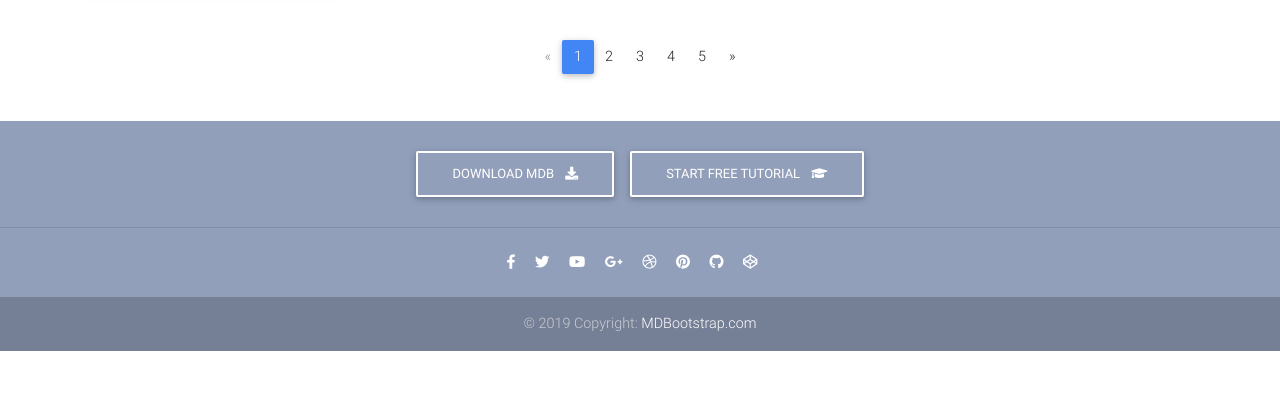
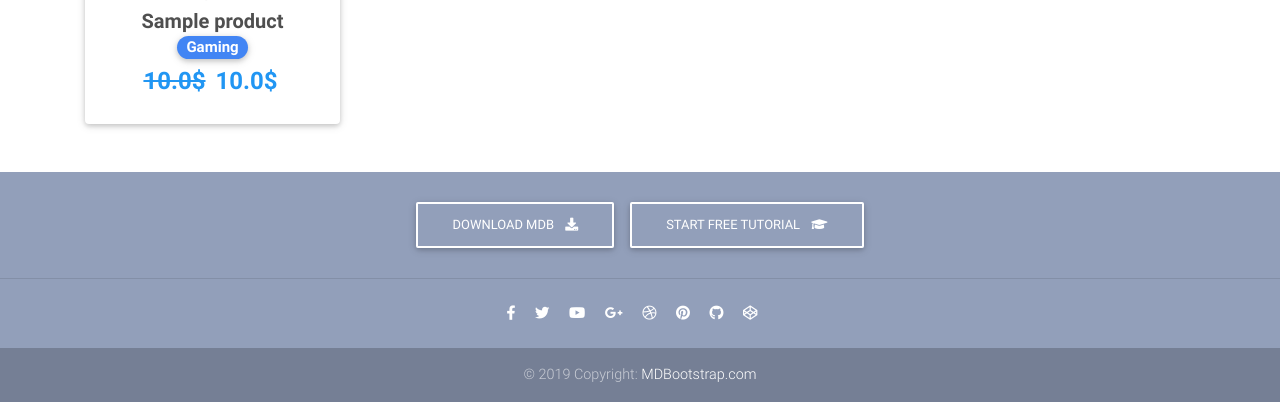
Before and after one commit to ImadTel/App, a Django app: page /ecommerce/ in a window 1280 px wide. Shown: the part 968-1370 px from the top of the page. Before the commit the page ends 1319 px from the top, so only its background shows below. Run offline with Django 3.2, Linux system fonts and the light colour scheme; a user stored in the database is signed in; tables that the repository leaves empty hold one stand-in row (values such as "Sample post"); one stand-in notice (Sample message) is shown; some libraries are stand-ins or nearby versions.

Commit message:
some changes

```diff
--- a/ecommerce/models.py
+++ b/ecommerce/models.py
@@ -66,8 +66,12 @@
         prods = self.get_linked_products()
         total=0
         for prod in prods:
-            total += prod.product.price * prod.quantity
+            if not prod.product.discout_price:
+                total += prod.product.price * prod.quantity
+            else:
+                total += prod.product.discout_price * prod.quantity
         return total
+
 
 class OrderProduct(models.Model):
     product = models.ForeignKey(Product,on_delete=models.CASCADE)
--- /dev/null
+++ b/ecommerce/templatetags/cart_template_tags.py
@@ -0,0 +1,13 @@
+from  django import template
+from ecommerce.models import Order,OrderProduct
+
+register = template.Library()
+
+@register.filter
+def cart_items_count(user):
+    if user.is_authenticated:
+        ord = Order.objects.filter(user=user,ordered=False)
+        if ord.exists():
+            return OrderProduct.objects.filter(order=ord[0]).count()
+
+        return 0
--- a/ecommerce/urls.py
+++ b/ecommerce/urls.py
@@ -11,4 +11,5 @@
         path('add_to_cart/<slug>', add_to_cart, name="add_to_cart"),
         path('remove_from_cart/<slug>',remove_from_cart,name='remove_from_cart'),
         path('cart/',cart_view,name='cart_view'),
+
     ]
--- a/ecommerce/views.py
+++ b/ecommerce/views.py
@@ -31,15 +31,15 @@
    return render(request,"checkout-page.html")
 
 
-class productView(ListView):
-    model = Product
-    template_name = "home-page.html"
+#class productView(ListView):
+#   model = Product
+#  template_name = "home-page.html"
 
 
 class productView(ListView):
     model = Product
     template_name = "home-page.html"
-
+    paginate_by = 2
     def get_context_data(self,**kwargs):
         context = super().get_context_data(**kwargs)
         context['productsNumber'] = 0
@@ -75,6 +75,13 @@
 def add_to_cart(request,slug):
     if    request.POST.get('quantity')==None:
         return redirect("ecommerce:productDetail",slug=slug)
+
+
+    if int(request.POST.get('quantity'))<0:
+        messages.add_message(request,messages.WARNING,"quantity should ne greater than 0")
+        return redirect("ecommerce:productDetail",slug=slug)
+
+
     if request.user.is_authenticated:
         product=get_object_or_404(Product,slug=slug)
         user_order=Order.objects.get_or_create(user=request.user,ordered=False,defaults={'orderedDate':timezone.now(), })
@@ -129,16 +136,19 @@
 def cart_view(request):
     context = {}
     if request.user.is_authenticated:
-        order= Order.objects.get(user=request.user,ordered=False)
-        if order!= None:
+        print (request.user)
+        order= Order.objects.filter(user=request.user,ordered=False)
+        if order.exists():
+            print ('hi')
 
-
-            context['objects']=order.get_linked_products()
+            context['objects']=order[0].get_linked_products()
             context['productsNumber']=context['objects'].count()
-            context['total']=order.get_total_coast()
+            context['total']=order[0].get_total_coast()
             return render(request,"cart.html",context)
         else:
             messages.add_message(request,messages.WARNING,"your cart is empty")
+            return redirect("ecommerce:home")
     else:
+        print ('ha')
         messages.add_message(request,messages.ERROR,"you are not authenticated")
         return redirect("ecommerce:home")
--- a/mysite/urls.py
+++ b/mysite/urls.py
@@ -15,12 +15,13 @@
 """
 from django.contrib import admin
 from django.urls import path,include
-
+from django.contrib.auth.views import LogoutView
 
 
 
 urlpatterns = [
      path('admin/', admin.site.urls),
      path('accounts/', include('allauth.urls')),
+     path('logout/', LogoutView.as_view()),
      path('ecommerce/', include('ecommerce.urls', namespace='ecommerce')),
 ]
--- a/templates/base.html
+++ b/templates/base.html
@@ -1,4 +1,6 @@
 {% load static %}
+{% load cart_template_tags %}
+
 <!DOCTYPE html>
 <html lang="en">
 
@@ -44,6 +46,8 @@
     }
 
   </style>
+   {% block extra_head %}
+   {% endblock %}
 </head>
 
 <body>
@@ -51,7 +55,7 @@
   <!-- Navbar -->
   {% block navbar %}
 
-  <nav class="navbar fixed-top navbar-expand-lg navbar-light white scrolling-navbar">
+  <nav class="navbar fixed-top navbar-expand-lg navbar-light white scrolling-navbar mb-5">
     <div class="container">
 
       <!-- Brand -->
@@ -91,15 +95,41 @@
         <ul class="navbar-nav nav-flex-icons">
           <li class="nav-item">
             <a class="nav-link waves-effect" href="{% url 'ecommerce:cart_view' %}" >
-              <span class="badge red z-depth-1 mr-1"> {{productsNumber}} </span>
+              <span class="badge red z-depth-1 mr-1"> {{request.user| cart_items_count }} </span>
               <i class="fas fa-shopping-cart"></i>
 
               <span class="clearfix d-none d-sm-inline-block"> Cart </span>
             </a>
           </li>
-          {%endif %}
+          <li class="nav-item">
+            <a class="nav-link waves-effect" href="{% url 'account_logout' %}" >
+              <span class="badge green z-depth-1 mr-1" >Logout</span>
+            </a>
+
+          </li>
+
         </ul>
+        {%else%}
+        <ul  class="navbar-nav nav-flex-icons">
+          <li class="nav-item">
+            <a class="nav-link waves-effect" href="{% url 'account_login' %}" >
+              <span >Login</span>
+            </a>
+
+          </li>
+          <li class="nav-item">
+            <a class="nav-link waves-effect" href="{% url 'account_signup' %}" >
+              <span >Sign up</span>
+            </a>
+
+          </li>
+        </ul>
+
+        {%endif %}
+
         {%endblock navDetails%}
+
+
 
 
 
@@ -112,6 +142,17 @@
 
   {%endblock navbar %}
 
+
+  {%for message in messages %}
+  <div {%if message.tags %} class="alert alert-{{message.tags}}  alert-dismissible   animated fadeInDownBig"  {%endif%}   id="myAlert" role="alert">
+    <a href = "#" class = "close" data-dismiss = "alert">&times;</a>
+
+    <strong>Notification</strong> {{message}}
+  </div>
+
+
+
+  {%endfor%}
 
   <!-- Navbar -->
 
@@ -263,8 +304,22 @@
   {% endblock carousel %}
 
     {% block mainContent%}
+    {%for message in messages %}
+    <div {%if message.tags %} class="alert alert-{{message.tags}}  alert-dismissible   animated fadeInDownBig"  {%endif%}   id="myAlert" role="alert">
+      <a href = "#" class = "close" data-dismiss = "alert">&times;</a>
+
+      <strong>Notification</strong> {{message}}
+    </div>
+
+
+
+
+
+    {%endfor%}
     {% endblock mainContent %}
 
+    {% block extra_body %}
+    {% endblock %}
   {%block footer%}
   <!--Footer-->
   <footer class="page-footer text-center font-small mt-4 wow fadeIn">
--- a/templates/home-page.html
+++ b/templates/home-page.html
@@ -55,6 +55,20 @@
       </nav>
       <!--/.Navbar-->
 
+
+
+      {%for message in messages %}
+      <div {%if message.tags %} class="alert alert-{{message.tags}}  alert-dismissible   animated fadeInDownBig"  {%endif%}   id="myAlert" role="alert">
+        <a href = "#" class = "close" data-dismiss = "alert">&times;</a>
+
+        <strong>Notification</strong> {{message}}
+      </div>
+
+
+
+      {%endfor%}
+
+
       <!--Section: Products v.3-->
       <section class="text-center mb-4">
 
@@ -71,7 +85,7 @@
               <!--Card image-->
               <div class="view overlay"  >
                 <img src="https://mdbootstrap.com/img/Photos/Horizontal/E-commerce/Vertical/12.jpg" class="card-img-top"
-                  alt="">
+                  alt="product">
                 <a href="{{item.get_absolute_url}}">
                   <div class="mask rgba-white-slight"  ></div>
                 </a>
@@ -94,7 +108,18 @@
                 </h5>
 
                 <h4 class="font-weight-bold blue-text">
-                  <strong>{{item.price}}$</strong>
+                  {% if item.discout_price %}
+                  <span class="mr-1">
+                   <del>{{item.discout_price}}$</del>
+                   </span>
+
+                   <span class="mr-1">
+                    {{item.price}}$
+                    </span>
+                  {% else %}
+                 <span class="mr-1">{{item.price}}$</span>
+                 {%endif%}
+
                 </h4>
 
               </div>
@@ -117,47 +142,39 @@
 
       </section>
       <!--Section: Products v.3-->
-
+      {%if is_paginated%}
       <!--Pagination-->
       <nav class="d-flex justify-content-center wow fadeIn">
         <ul class="pagination pg-blue">
 
           <!--Arrow left-->
-          <li class="page-item disabled">
-            <a class="page-link" href="#" aria-label="Previous">
+          {%if page_obj.has_previous %}
+          <li class="page-item ">
+            <a class="page-link" href="?page={{page_obj.previous_page_number}}" aria-label="Previous">
               <span aria-hidden="true">&laquo;</span>
               <span class="sr-only">Previous</span>
             </a>
           </li>
-
+          {%endif%}
           <li class="page-item active">
-            <a class="page-link" href="#">1
+            <a class="page-link" href="?page={{page_obj.number}}">{{page_obj.number}}
               <span class="sr-only">(current)</span>
             </a>
           </li>
+
+
+          {%if page_obj.has_next %}
           <li class="page-item">
-            <a class="page-link" href="#">2</a>
-          </li>
-          <li class="page-item">
-            <a class="page-link" href="#">3</a>
-          </li>
-          <li class="page-item">
-            <a class="page-link" href="#">4</a>
-          </li>
-          <li class="page-item">
-            <a class="page-link" href="#">5</a>
-          </li>
-
-          <li class="page-item">
-            <a class="page-link" href="#" aria-label="Next">
+            <a class="page-link" href="?page={{page_obj.next_page_number}}" aria-label="Next">
               <span aria-hidden="true">&raquo;</span>
               <span class="sr-only">Next</span>
             </a>
           </li>
+          {%endif%}
         </ul>
       </nav>
       <!--Pagination-->
-
+      {%endif%}
     </div>
   </main>
   <!--Main layout-->
--- a/templates/product-page.html
+++ b/templates/product-page.html
@@ -52,7 +52,7 @@
 
                 {% if object.discout_price %}
                <span class="mr-1">
-                <del>{{object.discount_price}}$</del>
+                <del>{{object.discout_price}}$</del>
                 </span>
                {% endif %}
               <span>{{object.price}}$</span>
```
Also changed, not shown: mysite/settings.py (+17 -1 lines), templates/account/login.html (+29 -6 lines), templates/account/signup.html (+20 -2 lines), templates/cart.html (+45 -6 lines).
